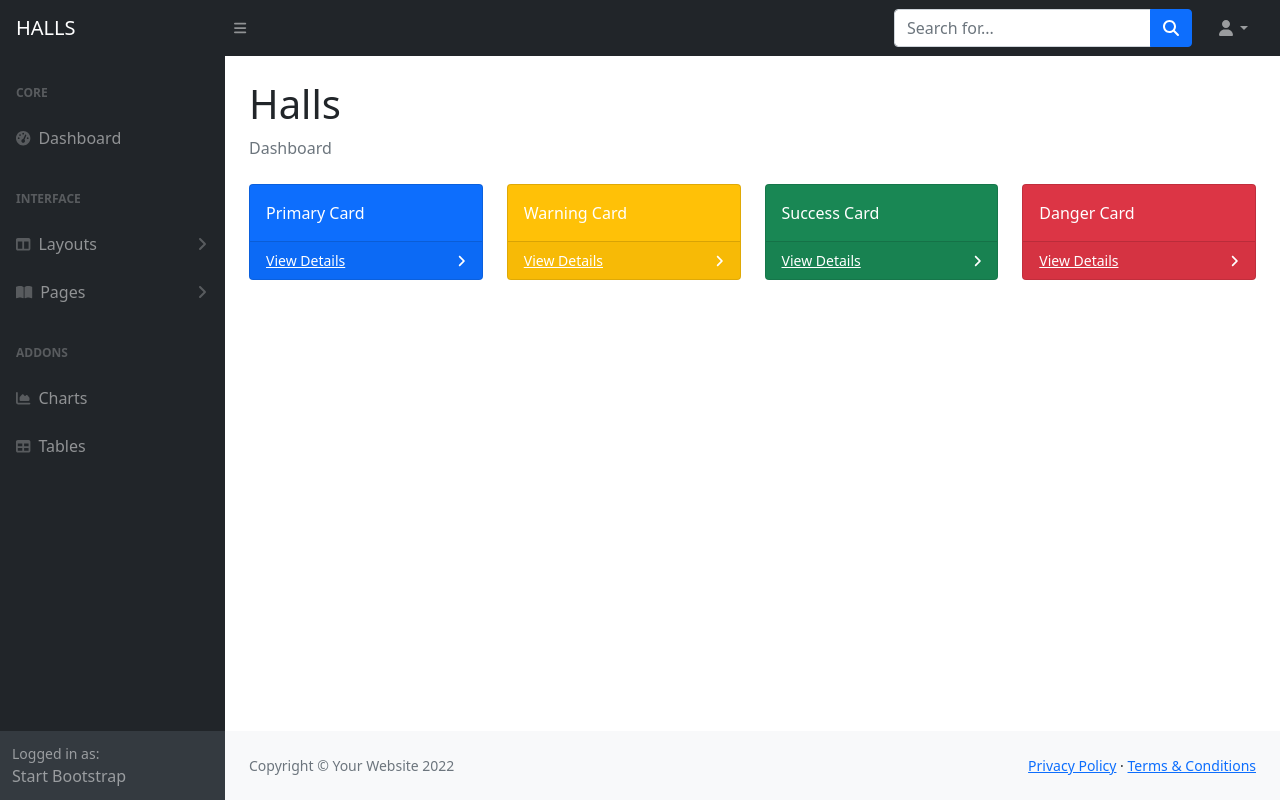
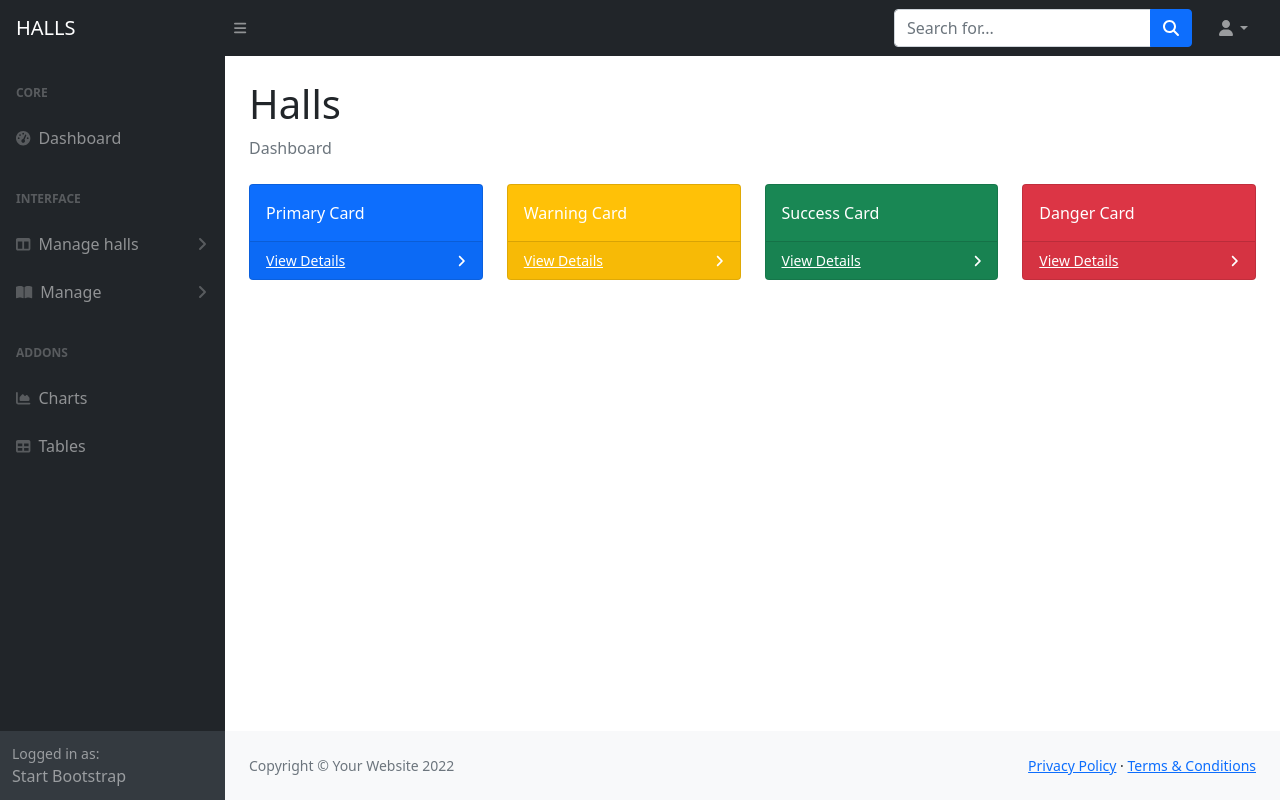
Before and after one commit to eng-omar23/new-hall, a PHP site: page /Admin/index.php in a window 1280 px wide. Run offline with PHP 8.4, Linux system fonts and the light colour scheme; some libraries are stand-ins or nearby versions.

Commit message:
sidebar added new  links

```diff
--- a/Admin/includes/sidebar.php
+++ b/Admin/includes/sidebar.php
@@ -11,42 +11,43 @@
                 <div class="sb-sidenav-menu-heading">Interface</div>
                 <a class="nav-link collapsed" href="#" data-bs-toggle="collapse" data-bs-target="#collapseLayouts" aria-expanded="false" aria-controls="collapseLayouts">
                     <div class="sb-nav-link-icon"><i class="fas fa-columns"></i></div>
-                    Layouts
+                    Manage halls
                     <div class="sb-sidenav-collapse-arrow"><i class="fas fa-angle-down"></i></div>
                 </a>
                 <div class="collapse" id="collapseLayouts" aria-labelledby="headingOne" data-bs-parent="#sidenavAccordion">
                     <nav class="sb-sidenav-menu-nested nav">
-                        <a class="nav-link" href="layout-static.html">Static Navigation</a>
-                        <a class="nav-link" href="layout-sidenav-light.html">Light Sidenav</a>
+                        <a class="nav-link" href="Halls.php">Halls</a>
+                        <a class="nav-link" href="facility">Facility</a>
                     </nav>
                 </div>
                 <a class="nav-link collapsed" href="#" data-bs-toggle="collapse" data-bs-target="#collapsePages" aria-expanded="false" aria-controls="collapsePages">
                     <div class="sb-nav-link-icon"><i class="fas fa-book-open"></i></div>
-                    Pages
+          Manage
                     <div class="sb-sidenav-collapse-arrow"><i class="fas fa-angle-down"></i></div>
                 </a>
                 <div class="collapse" id="collapsePages" aria-labelledby="headingTwo" data-bs-parent="#sidenavAccordion">
                     <nav class="sb-sidenav-menu-nested nav accordion" id="sidenavAccordionPages">
                         <a class="nav-link collapsed" href="#" data-bs-toggle="collapse" data-bs-target="#pagesCollapseAuth" aria-expanded="false" aria-controls="pagesCollapseAuth">
-                            Authentication
+                           Customers
                             <div class="sb-sidenav-collapse-arrow"><i class="fas fa-angle-down"></i></div>
                         </a>
                         <div class="collapse" id="pagesCollapseAuth" aria-labelledby="headingOne" data-bs-parent="#sidenavAccordionPages">
                             <nav class="sb-sidenav-menu-nested nav">
-                                <a class="nav-link" href="login.html">Login</a>
-                                <a class="nav-link" href="register.html">Register</a>
-                                <a class="nav-link" href="password.html">Forgot Password</a>
+                            <a class="nav-link" href="booking.php">Boooking</a>
+                                <a class="nav-link" href="customers">customers</a>
+                                <a class="nav-link" href="payment.php">Payment</a>
+
                             </nav>
                         </div>
                         <a class="nav-link collapsed" href="#" data-bs-toggle="collapse" data-bs-target="#pagesCollapseError" aria-expanded="false" aria-controls="pagesCollapseError">
-                            Error
+                            Bookings
                             <div class="sb-sidenav-collapse-arrow"><i class="fas fa-angle-down"></i></div>
                         </a>
                         <div class="collapse" id="pagesCollapseError" aria-labelledby="headingOne" data-bs-parent="#sidenavAccordionPages">
                             <nav class="sb-sidenav-menu-nested nav">
-                                <a class="nav-link" href="401.html">401 Page</a>
-                                <a class="nav-link" href="404.html">404 Page</a>
-                                <a class="nav-link" href="500.html">500 Page</a>
+                                <a class="nav-link" href="cancel.php">Cancelled Booking</a>
+                                <a class="nav-link" href="Contact.php">Messages</a>
+                                <a class="nav-link" href="service.php">service</a>
                             </nav>
                         </div>
                     </nav>
```
